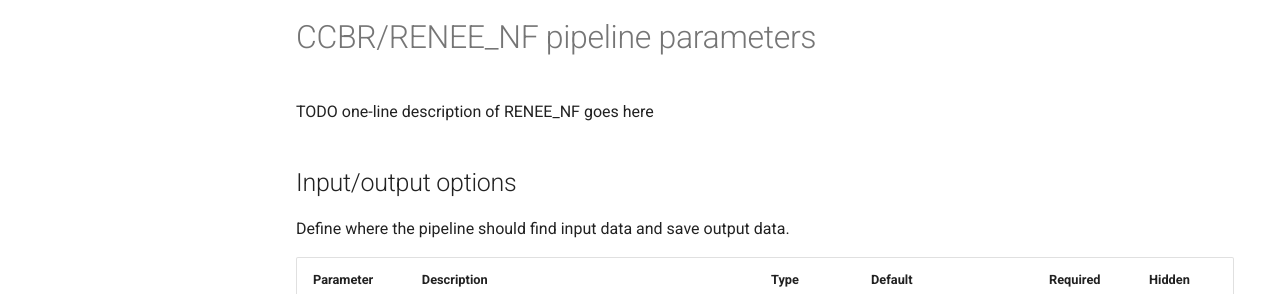
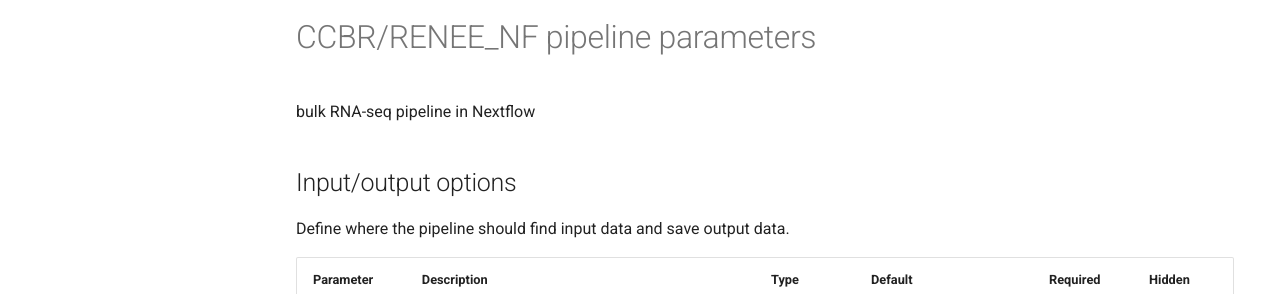
Before and after one commit to CCBR/RENEE_NF, an MkDocs documentation site: the page built from docs/user-guide/params.md, in a window 1280 px wide and 900 px high, scrolled down 568 px. Shown: the part 158-452 px from the top of the window. Built offline with MkDocs 1.6.1 and Material for MkDocs 9.7.7, drawn with Linux system fonts in a browser that asks for light colours; comment, search, counter and statistics services are not loaded; the version menu is left out.

```diff
--- a/docs/user-guide/params.md
+++ b/docs/user-guide/params.md
@@ -35,7 +35,7 @@ View the full list of pipeline parameters below.
 
 # CCBR/RENEE_NF pipeline parameters
 
-TODO one-line description of RENEE_NF goes here
+bulk RNA-seq pipeline in Nextflow
 
 ## Input/output options
 
```
